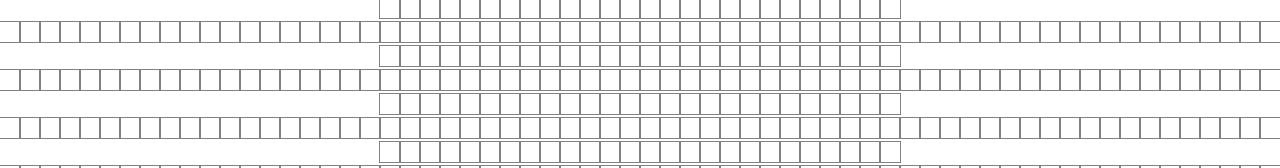
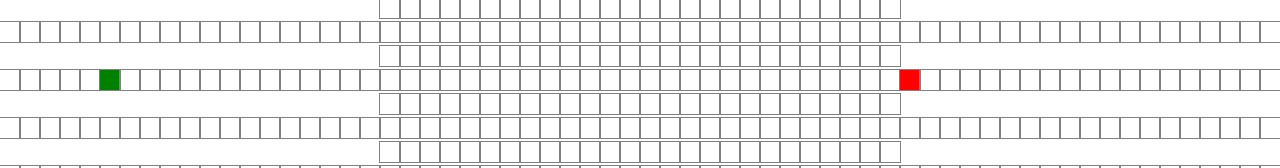
Before and after one commit to Dang3rZone/Pathfinding-Visualizer, a React (Create React App) app in the folder my-app/: page / in a window 1280 px wide. Shown: the part 510-678 px from the top of the page. Built offline with nearby package versions, Linux system fonts and the light colour scheme.

Commit message:
added a start and finish to he nodes and turnary

```diff
--- a/my-app/src/PathVisualizer/Node/Node.css
+++ b/my-app/src/PathVisualizer/Node/Node.css
@@ -4,3 +4,10 @@
   outline: 1px solid grey;
   display: inline-block;
 }
+
+.node-finish {
+  background-color: red;
+}
+.node-start {
+  background-color: green;
+}
--- a/my-app/src/PathVisualizer/Node/Node.jsx
+++ b/my-app/src/PathVisualizer/Node/Node.jsx
@@ -7,6 +7,18 @@
     this.state = {};
   }
   render() {
-    return <div className="node"></div>;
+    const { isFinish, isStart } = this.props;
+    const extraClassName = isFinish
+      ? 'node-finish'
+      : isStart
+      ? 'node-start'
+      : '';
+
+    return <div className={`node ${extraClassName}`}></div>;
   }
 }
+
+export const DEFAULT_NODE = {
+  row: 0,
+  col: 0,
+};
--- a/my-app/src/PathVisualizer/PathVisualizer.jsx
+++ b/my-app/src/PathVisualizer/PathVisualizer.jsx
@@ -13,7 +13,13 @@
     for (let row = 0; row < 35; row++) {
       const currentRow = [];
       for (let col = 0; col < 90; col++) {
-        currentRow.push([]);
+        const currentNode = {
+          col,
+          row,
+          isStart: row === 10 && col === 5,
+          isFinish: row === 10 && col === 45,
+        };
+        currentRow.push(currentNode);
       }
       nodes.push(currentRow);
     }
@@ -23,14 +29,24 @@
   render() {
     const { nodes } = this.state;
     console.log(nodes);
+
     return (
       <div className="grid">
         {nodes.map((row, rowIdx) => {
           return (
-            <div>
-              {row.map((node, nodeIdx) => (
-                <Node></Node>
-              ))}
+            <div key={rowIdx}>
+              {row.map((node, nodeIdx) => {
+                const { isStart, isFinish } = node;
+                return (
+                  <Node
+                    key={nodeIdx}
+                    isStart={isStart}
+                    isFinish={isFinish}
+                    test={'foo'}
+                    test={'kappa'}
+                  ></Node>
+                );
+              })}
             </div>
           );
         })}
```
Also changed, not shown: 1 other file (tests, documents, lock files or other folders).
